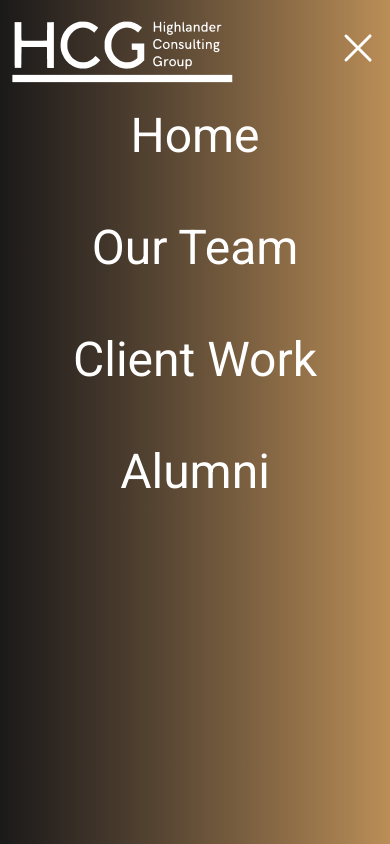
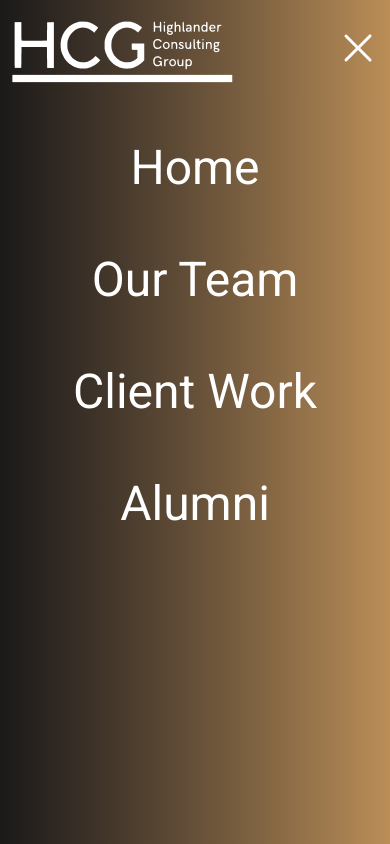
Before and after one commit to acm-ucr/hcg, a Next.js app: page / in a window 390 px wide. Both pictures are taken after a click on the button 358 px from the left and 48 px from the top of the page. Shown: the top 844 px of the page. Built offline with nearby package versions, Linux system fonts and the light colour scheme.

Commit message:
increased padding so home button easier to click

```diff
--- a/src/components/Navigation.tsx
+++ b/src/components/Navigation.tsx
@@ -50,7 +50,7 @@ const Navigation = () => {
       {/* Mobile Dropdown Below */}
       {visibility && (
         <div className="from-hcg-black to-hcg-gold text-hcg-white fixed inset-0 z-50 flex flex-col items-center justify-start bg-linear-to-r whitespace-nowrap md:hidden">
-          <div className="flex w-full max-w-xl flex-col items-stretch gap-8 px-5 pt-24">
+          <div className="flex w-full max-w-xl flex-col items-stretch gap-8 px-5 pt-32">
             {navbarLinks.map(({ name, link }, index) => (
               <Link
                 href={link}
```
